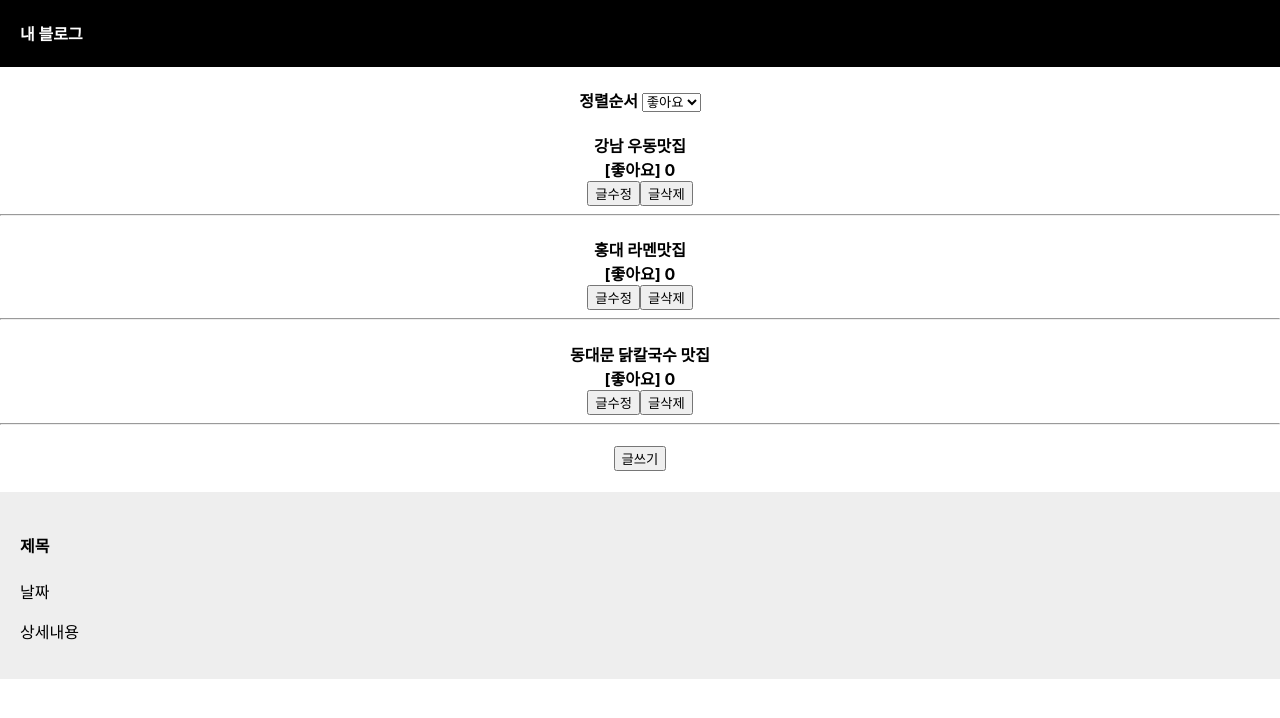
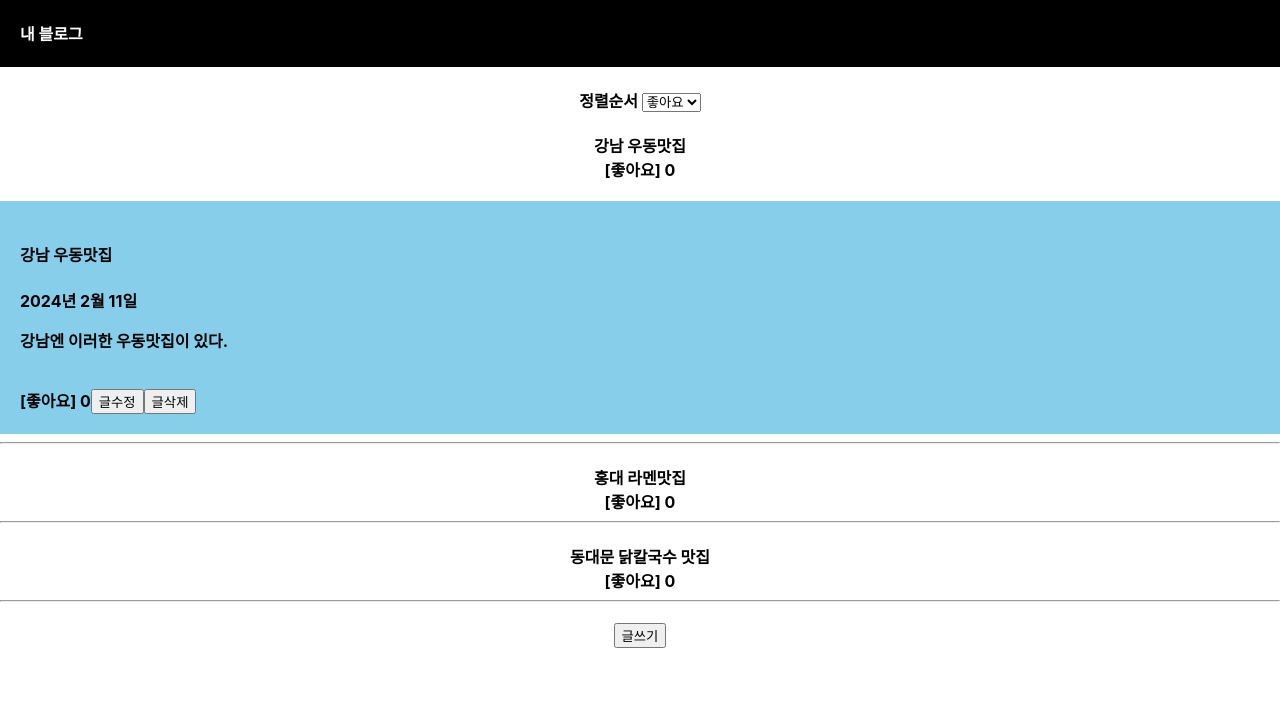
Before and after one commit to ImParks/reactBlog, a React (Create React App) app: page / in a window 1280 px wide. Both pictures are taken after a click on the element "강남 우동맛집". Shown: the top 718 px of the page. Built offline with nearby package versions, Linux system fonts and the light colour scheme.

Commit message:
props 를 사용하여 Component에 상속 완

```diff
--- a/src/App.js
+++ b/src/App.js
@@ -10,31 +10,39 @@ function App() {
 	let blog = '내 블로그';
 
   	let [posts,setPosts] =  useState([
-		['강남 우동맛집',0],
-		['홍대 라멘맛집',0],
-		['동대문 닭칼국수 맛집',0]
+		['강남 우동맛집',0,'2024년 2월 11일','강남엔 이러한 우동맛집이 있다.'],
+		['홍대 라멘맛집',0,'2024년 2월 11일','홍대엔 이러한 라멘 맛집이 있다.'],
+		['동대문 닭칼국수 맛집',0,'2024년 2월 11일','동대문엔 이러한 닭칼국수 맛집이 있다.']
 	]);
   	const [postFixText,setPostFixText] = useState('');
+    const [postFixTitle,setPostFixTitle] = useState('');
     const [postFixIndex,setPostFixIndex] = useState(null);
+
     const [postAdd,setPostAdd] = useState(false);
     const [sortMethod,setSortMethod] = useState('lick');
     const [buttonText,setButtonText] = useState('글쓰기');
     const [modal, setModel] = useState(false);
+    const [postIndex,setPostIndex] = useState(null);
 
     // 2차원 배열을 사용하기 때문에 좋아요 를 누를때 배열의 두번째에 값을 +1해줘야함.
     const likeUp = (index) =>{
 
       let newPost = [...posts];
-      newPost[index] = [newPost[index][0], newPost[index][1]+1];
-      if(sortMethod === 'lick'){
+      newPost[index] = [newPost[index][0], newPost[index][1]+1,newPost[index][2],newPost[index][3]];
+      if(!modal && sortMethod === 'lick'){
       newPost = newPost.sort((a,b)=>b[1]-a[1]);
     }
+
       setPosts(newPost);
 
     }
     // 버튼에 input 값을 넣어줄수 없기에 input 값 변경시 useState에 데이터를 넣어줌
     const onChangeText = (e) => {
       setPostFixText(e.target.value);
+    }
+
+    const onChangeTitle = (e) => {
+      setPostFixTitle(e.target.value);
     }
 
     // 글수정 탭을 여는 함수, 몇번째에 있는 글수정 탭을 열어야하는지 알아야되기 때문에 몇번째에 있는 글인지 확인해줌
@@ -44,13 +52,13 @@ function App() {
 
     // 글 수정
     const fixPost = (index) => {
-    if(postFixText.length<3){
+    if(postFixTitle.length<3 && postFixText.length<3){
       alert("너무 짧게 썻어요");
     return;
     }
 
       let newPost = [...posts];
-      newPost[index] = [postFixText, newPost[index][1]];
+      newPost[index] = [postFixTitle, newPost[index][1],newPost[index][2],postFixText];
 
       setPosts(newPost);
 
@@ -62,18 +70,22 @@ function App() {
     const deletePost = (index) => {
       let copy = [...posts]
       let newPost = copy.filter((_, i)=> i !== index);
-
+      setModel(false);
+      setPostIndex(null);
+      setPostFixIndex(null);
      setPosts(newPost);
     }
 
     //게시글 작성할때 사용. 글의 길이비교 이후 글작성 및 창 축소, 버튼값 변경
     const addPost = () =>{
-      if(postFixText.length < 3){
+      if(postFixTitle.length<3 && postFixText.length<3){
         alert("너무 짧게 썻어요");
         return;
       }
       let newPost = [...posts]
-      newPost.push([postFixText, 0]);
+      let date = new Date();
+      const formattedDate = `${date.getFullYear()}년 ${date.getMonth() + 1}월 ${date.getDate()}일`;
+      newPost.push([postFixTitle, 0,formattedDate,postFixText]);
       setPosts(newPost)
       setPostAdd(false);
       setButtonText('글쓰기');
@@ -103,6 +115,7 @@ function App() {
         newPost = newPost.sort((a,b)=>(a[0]<b[0])?-1:(b[0]===a[0])?0:1);
       }
       setPosts(newPost);
+      setModel(false);
 
     }
 
@@ -141,7 +154,9 @@ function App() {
 
     {postAdd && (
       <div>
-      <input type="text" placeholder="새로운 글 작성중" onChange={onChangeText} />
+      <input type="text" placeholder="제목" onChange={onChangeTitle} />
+      <br/>
+      <input type="text" placeholder="내용" onChange={onChangeText} />
       <br/>
       <button onClick={()=>addPost()}>저장</button>
       </div>
@@ -149,6 +164,21 @@ function App() {
     )}
     </div>
   )
+    const modalChange = (index) => {
+      let mod = modal&&index===postIndex?false:true;
+
+      setModel(mod);
+      setPostIndex(mod?index:null);
+      if(!mod && sortMethod === 'lick'){
+        let copy = [...posts];
+        copy = copy.sort((a,b)=>b[1]-a[1]);
+        setPosts(copy)
+      }
+
+
+    }
+
+
 
 
 
@@ -161,18 +191,13 @@ function App() {
     {
       posts.map(function(postInfo, index){
         return (
-          <h4 key={index}><div onClick={()=> setModel((modal?false:true))}>{postInfo[0]}</div> <span onClick={()=> likeUp(index)}>[좋아요]</span> {postInfo[1]}
+          <h4 key={index}><div onClick={() => modalChange(index)}>{postInfo[0]}</div> <span onClick={()=> likeUp(index)}>[좋아요]</span> {postInfo[1]}
           <br />
-          <button onClick={()=>editText(index)}>글수정</button><button onClick={()=>deletePost(index)}>글삭제</button>
-            {postFixIndex === index ?(
+          {modal&&postIndex!==null && index === postIndex ?(
+    <PostRead post={posts[postIndex]} postIndex = {postIndex} color={'skyblue'} editText = {editText} deletePost={deletePost} onChangeText = {onChangeText} postFixIndex = {postFixIndex} fixPost = {fixPost} onChangeTitle = {onChangeTitle} likeUp = {likeUp}/>
+    ):null
+}
 
-              <div>
-                <input type="text" placeholder={postInfo[0]} onChange={onChangeText} />
-
-                <button onClick={()=>fixPost(index)}>저장</button>
-              </div>
-            ):null
-          }
           <hr />
           </h4>
 
@@ -182,20 +207,32 @@ function App() {
     }
 
     <h4>{ insertText }</h4>
-    {modal ?(
-    <PostRead/>
-    ):null
-}
+
 	</div>
   );
 };
 
-function PostRead(){
+
+
+
+function PostRead(props){
   return (
-		<div className="modal">
-      <h4>제목</h4>
-      <p>날짜</p>
-      <p>상세내용</p>
+		<div className="modal" style={{background : props.color}}>
+      <h4>{props.post[0]}</h4>
+      <p>{props.post[2]}</p>
+      <p>{props.post[3]}</p>
+      <br/>
+      <span onClick={()=> props.likeUp(props.postIndex)}>[좋아요] {props.post[1]}</span>
+                <button onClick={()=>props.editText(props.postIndex)}>글수정</button><button onClick={()=>props.deletePost(props.postIndex)}>글삭제</button>
+            {props.postFixIndex === props.postIndex ?(
+
+              <div>
+                <input type="text" placeholder={props.post[0]} onChange={props.onChangeTitle} />
+                <input type="text" placeholder={props.post[3]} onChange={props.onChangeText} />
+                <button onClick={()=>props.fixPost(props.postIndex)}>저장</button>
+              </div>
+            ):null
+          }
     </div>
   )
 }
```
